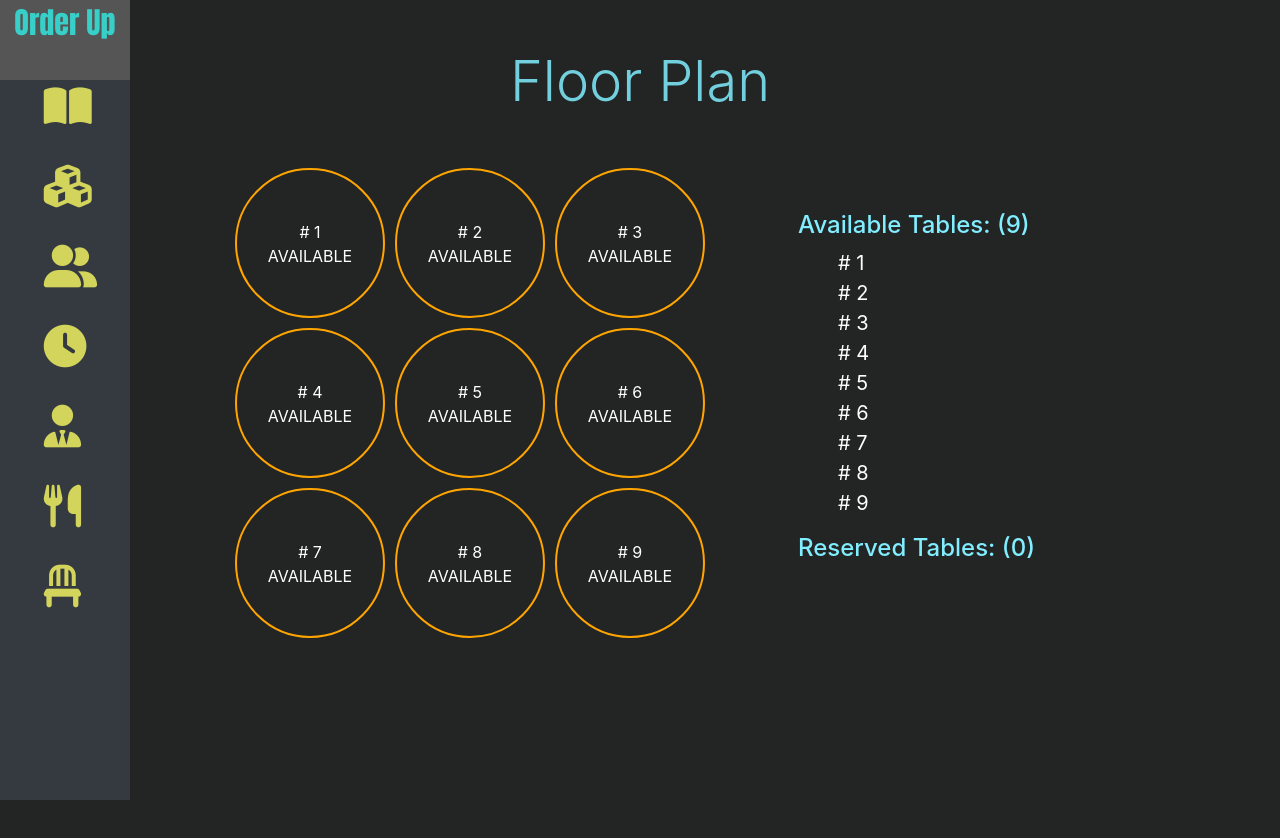
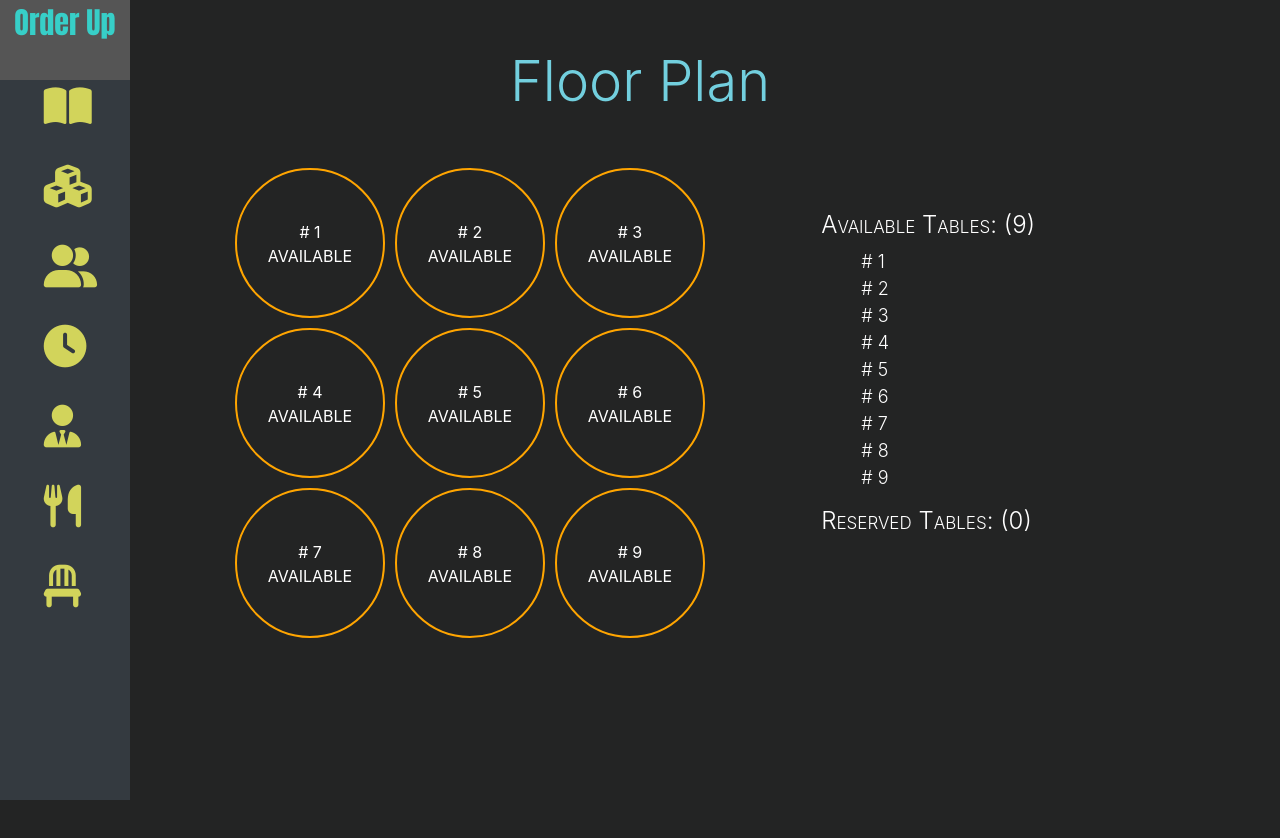
Before and after one commit to justnle/order-up, a React (Create React App) app in the folder client/: page /floorplans in a window 1280 px wide. Shown: the top 838 px of the page. Built offline with nearby package versions, Linux system fonts and the light colour scheme.

Commit message:
Small font adjustment for my OCD

```diff
--- a/client/src/components/FloorPlan/style.css
+++ b/client/src/components/FloorPlan/style.css
@@ -1,5 +1,7 @@
 h4 {
-  color: #80eeff;
+  color: white;
+  font-variant: small-caps;
+  font-weight: 300;
 }
 
 .left,
@@ -49,5 +51,6 @@ li {
   list-style: none;
   color: white;
   font-variant: caps;
-  font-size: 20px;
+  font-size: 18px;
+  font-weight: 300;
 }
```
